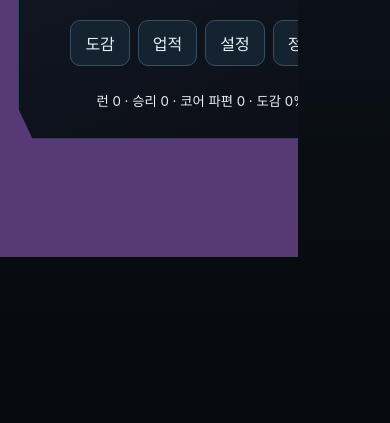
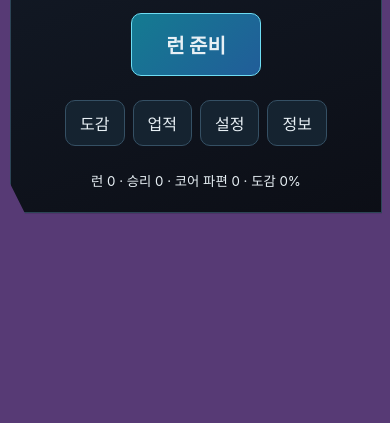
Before and after one commit to donly987647-max/Topdown-roguelite, a plain HTML site: page index.html in a window 390 px wide. Shown: the part 421-844 px from the top of the page. Drawn offline with Linux system fonts and the light colour scheme.

Commit message:
Fix clipped mobile viewport and add orientation guidance

```diff
--- a/index.html
+++ b/index.html
@@ -1,11 +1,12 @@
 <!doctype html>
-<html lang="ko"><head><meta charset="utf-8"><meta name="viewport" content="width=device-width,initial-scale=1,viewport-fit=cover,user-scalable=no"><meta name="theme-color" content="#070b10"><link rel="manifest" href="manifest.json"><title>LAST MAGAZINE — Complete Web Build</title><link rel="stylesheet" href="style.css"></head><body>
+<html lang="ko"><head><meta charset="utf-8"><meta name="viewport" content="width=device-width,initial-scale=1,viewport-fit=cover,user-scalable=no"><meta name="theme-color" content="#070b10"><link rel="manifest" href="manifest.json"><title>LAST MAGAZINE — Complete Web Build</title><link rel="stylesheet" href="style.css"><link rel="stylesheet" href="responsive.css"></head><body>
 <canvas id="game" aria-label="LAST MAGAZINE game canvas"></canvas>
 <div id="hud" class="hidden"><div class="hud-left panel-lite"><div class="portrait" id="portrait">M</div><div class="bars"><div class="bar hp"><i id="hpFill"></i><span id="hpText">100/100</span></div><div class="bar shield"><i id="shieldFill"></i><span id="shieldText">방어판 1</span></div><div class="status-row" id="statusRow"></div></div></div><div class="hud-center panel-lite"><b id="zoneText">폐기 조립라인</b><span id="roomText">ROOM 1/9</span><span id="threatText">위협 0</span></div><div class="hud-right panel-lite"><div><b id="weaponText">서비스 피스톨</b> <span id="ammoText">10/120</span></div><div class="bar reload"><i id="reloadFill"></i><span id="reloadText">READY</span></div><div><span id="scrapText">고철 0</span> · <span id="curseText">저주 0</span></div></div></div>
 <div id="mobileControls" class="hidden"><div class="stick" id="moveStick"><div class="knob"></div><small>MOVE</small></div><div class="stick aim" id="aimStick"><div class="knob"></div><small>AIM / FIRE</small></div><button id="dashBtn" class="action dash">DASH</button><button id="reloadBtn" class="action reload-btn">R</button><button id="activeBtn" class="action active">Q</button></div>
 <button id="pauseBtn" class="icon-btn hidden" aria-label="일시정지">Ⅱ</button><button id="mapBtn" class="icon-btn hidden" aria-label="지도">MAP</button><button id="bagBtn" class="icon-btn hidden" aria-label="가방">BAG</button><div id="toast"></div>
+<div id="rotateNotice" aria-live="polite"><div><b>휴대폰을 가로로 돌려주세요</b><span>전투 화면은 16:9 가로 모드에 맞춰져 있습니다.<br>화면을 누르면 전체 화면을 요청합니다.</span></div></div>
 <section id="titleScreen" class="screen active"><div class="title-card"><p class="eyebrow">MORROW INDUSTRIAL // RECOVERY LICENSE</p><h1>LAST<br><span>MAGAZINE</span></h1><p class="subtitle">총기를 조립하고, 탄막을 돌파하라.</p><button class="primary" id="startSetupBtn">런 준비</button><div class="title-actions"><button data-open="codex">도감</button><button data-open="achievements">업적</button><button data-open="settings">설정</button><button data-open="credits">정보</button></div><small id="saveSummary">저장 데이터 없음</small></div></section>
 <section id="setupScreen" class="screen"><div class="modal wide"><header><div><p class="eyebrow">SORTIE CONFIGURATION</p><h2>런 준비</h2></div><button class="close" data-back>×</button></header><div class="setup-grid"><div><h3>회수자</h3><div id="characterList" class="card-grid characters"></div></div><div><h3>게임 모드</h3><div id="modeList" class="card-grid modes"></div><label class="range-row">위협 단계 <b id="threatValue">0</b><input id="threatRange" type="range" min="0" max="10" value="0"></label><h3>사용자 지정 계약</h3><div id="contractList" class="contract-list"></div></div></div><footer><div id="setupSummary"></div><button class="primary" id="launchBtn">공장 진입</button></footer></div></section>
 <section id="overlayScreen" class="screen"><div class="modal" id="overlayModal"></div></section><section id="rewardScreen" class="screen"><div class="modal wide"><header><div><p class="eyebrow">ROOM CLEAR</p><h2 id="rewardTitle">보상 선택</h2></div></header><div id="rewardCards" class="reward-grid"></div><footer><span id="rewardHint">하나를 선택하십시오.</span></footer></div></section><section id="routeScreen" class="screen"><div class="modal"><header><div><p class="eyebrow">ROUTE DECISION</p><h2>다음 구역 선택</h2></div></header><div id="routeCards" class="route-grid"></div></div></section>
 <section id="inventoryScreen" class="screen"><div class="modal inventory-modal"><header><div><p class="eyebrow">LOADOUT GRID</p><h2>장비 가방 6×5</h2></div><button class="close" id="closeBag">×</button></header><div class="inventory-layout"><div><div id="bagGrid" class="bag-grid"></div><div class="connector-legend"><span class="power">전력</span><span class="ammo">탄약</span><span class="cool">냉각</span><span class="signal">신호</span></div></div><div><h3>보유 모듈</h3><div id="moduleTray" class="module-tray"></div><div id="buildStats" class="stat-box"></div></div></div><footer><button id="autoArrange">자동 추천 배치</button><button id="rotateSelected">회전</button><button class="primary" id="applyBag">적용</button></footer></div></section>
-<script src="data.js"></script><script src="game-1.js"></script><script src="game-2-v1.js"></script><script src="game-2-v2.js"></script><script src="game-2-v3.js"></script><script src="game-2-v4.js"></script><script src="game-3-1.js"></script><script src="game-3-2.js"></script><script src="game-3-3.js"></script><script src="game-4-1.js"></script><script src="game-4-2.js"></script><script>if('serviceWorker' in navigator){addEventListener('load',()=>navigator.serviceWorker.register('sw.js').catch(()=>{}))}</script></body></html>
+<script src="data.js"></script><script src="game-1.js"></script><script src="game-2-v1.js"></script><script src="game-2-v2.js"></script><script src="game-2-v3.js"></script><script src="game-2-v4.js"></script><script src="game-3-1.js"></script><script src="game-3-2.js"></script><script src="game-3-3.js"></script><script src="game-4-1.js"></script><script src="game-4-2.js"></script><script src="viewport-fix.js"></script><script>if('serviceWorker' in navigator){addEventListener('load',()=>navigator.serviceWorker.register('sw.js').catch(()=>{}))}</script></body></html>
```
